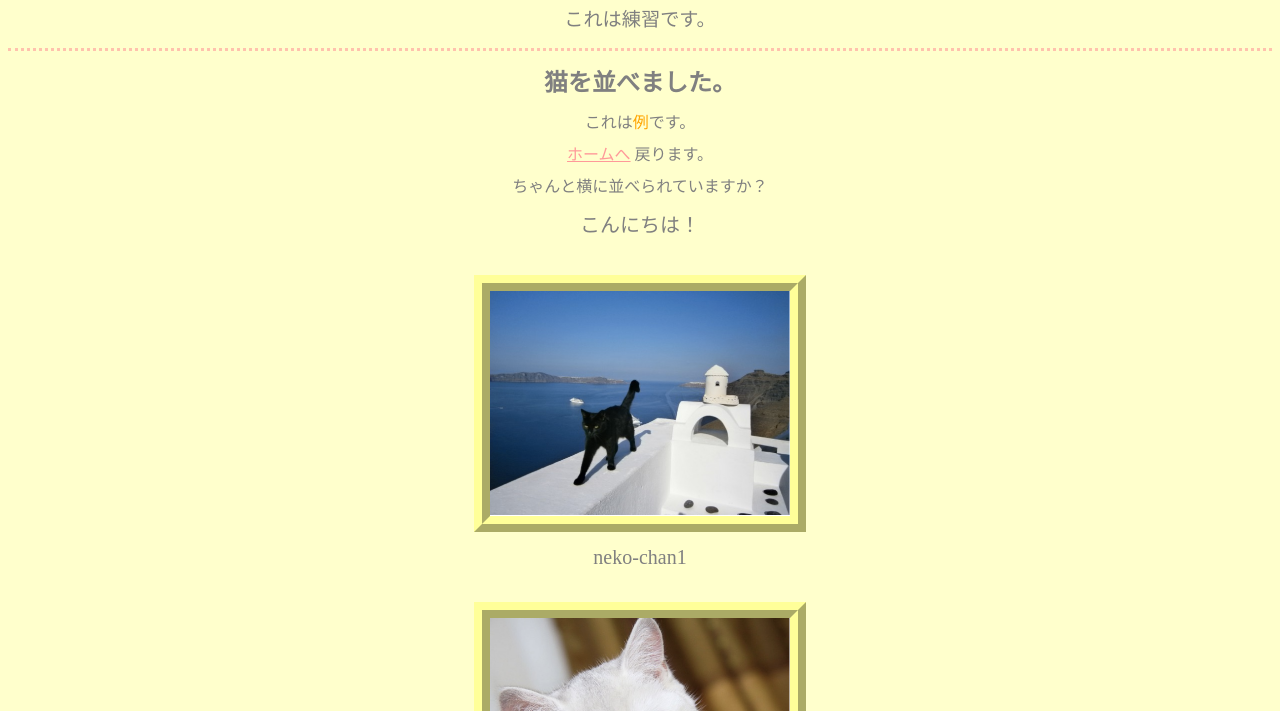
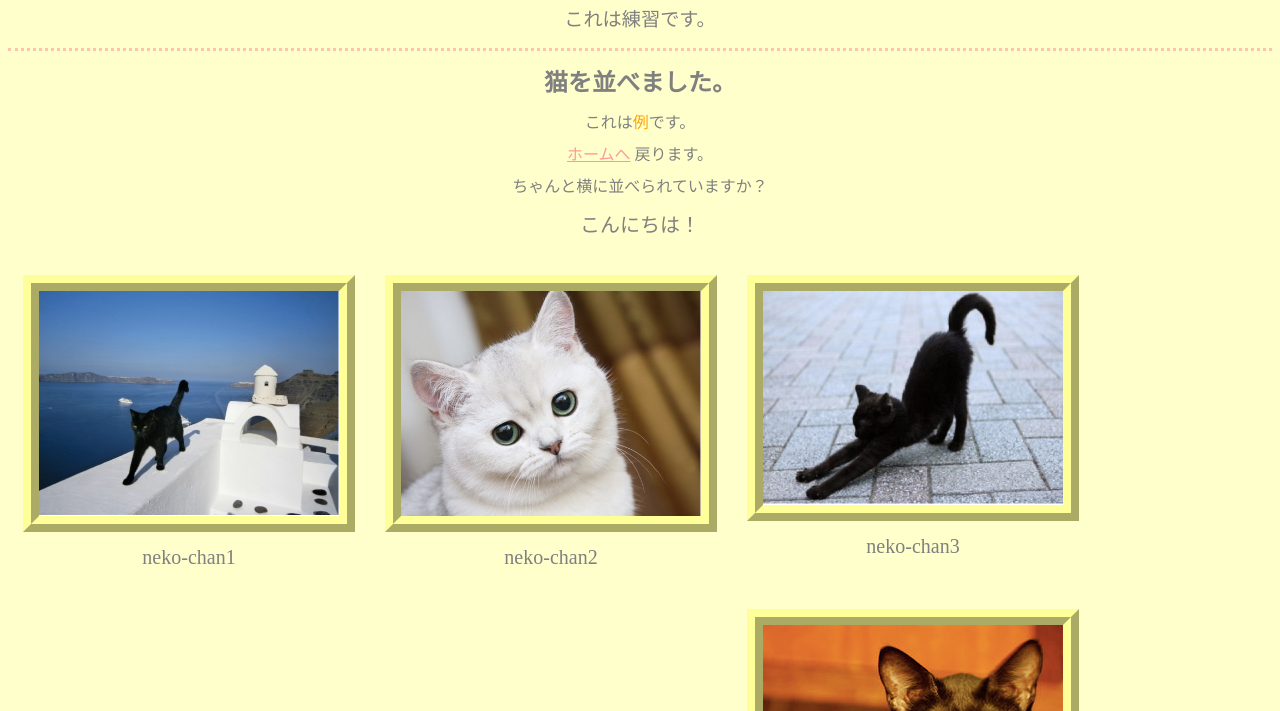
Before and after one commit to yukiyukinon/yukiyukinon.github.io, a plain HTML site: page index.html in a window 1280 px wide. Shown: the part 89-800 px from the top of the page. Drawn offline with Linux system fonts and the light colour scheme.

Commit message:
Update index.html

```diff
--- a/index.html
+++ b/index.html
@@ -64,11 +64,19 @@
       vertical-align: bottom;
       border: ridge 16px #ff9;
     }
+
+    .img{
+      float: left;
+      padding-right: 15px;
+      margin-left: 15px;
+    }
+
     .img2{
       float: left;
       padding-right: 15px;
       margin-left: 15px;
     }
+
     .img p{
       font-size: 20px;
       line-height: 50px;
```
